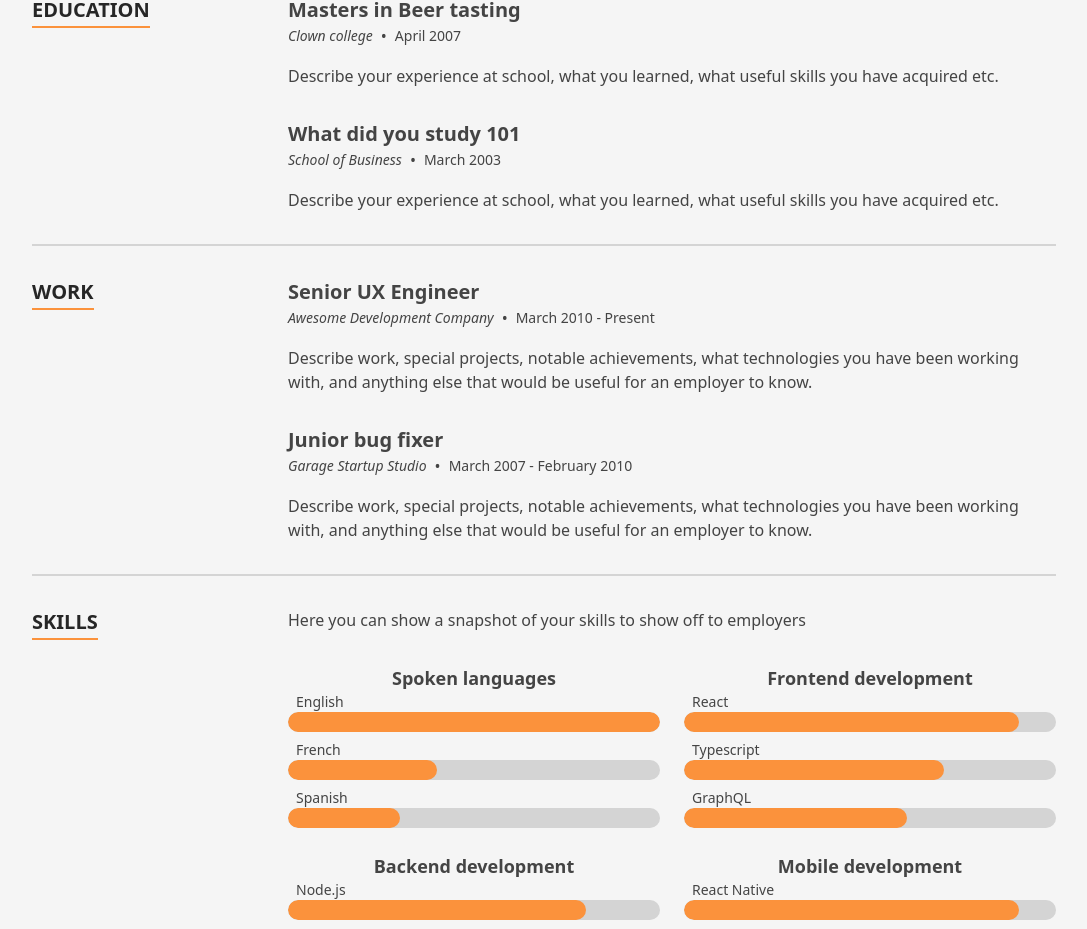
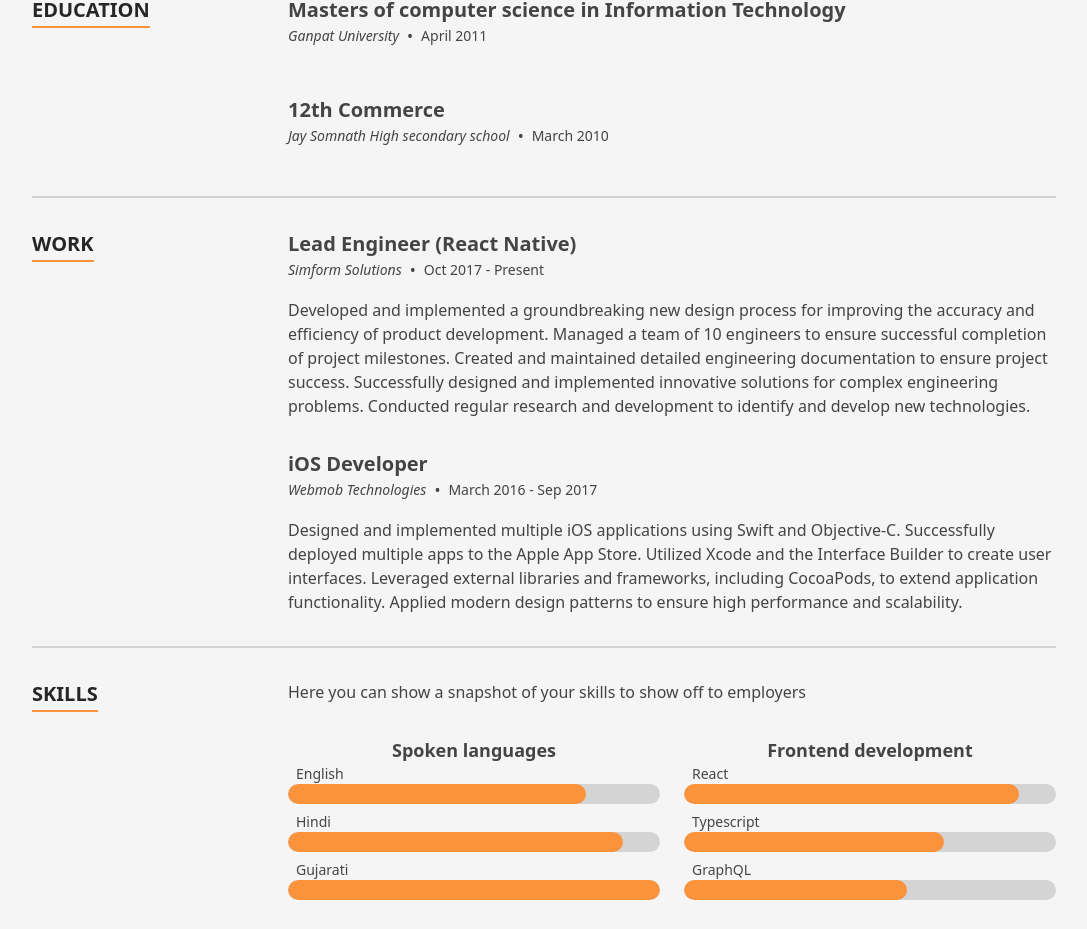
Before and after one commit to mspvirajpatel/mspvirajpatel, a Next.js app: page / in a window 1280 px wide. Shown: the part 1556-2485 px from the top of the page, without its empty margins (96-1183 px from the left). Built offline with nearby package versions, Linux system fonts and the light colour scheme.

Commit message:
Update details

```diff
--- a/src/data/data.tsx
+++ b/src/data/data.tsx
@@ -86,7 +86,7 @@ export const heroData: Hero = {
   ),
   actions: [
     {
-      href: '/assets/resume.pdf',
+      href: '../assets/resume.pdf',
       text: 'Resume',
       primary: true,
       Icon: ArrowDownTrayIcon,
@@ -134,15 +134,15 @@ export const skills: SkillGroup[] = [
     skills: [
       {
         name: 'English',
-        level: 10,
+        level: 8,
       },
       {
-        name: 'French',
-        level: 4,
+        name: 'Hindi',
+        level: 9,
       },
       {
-        name: 'Spanish',
-        level: 3,
+        name: 'Gujarati',
+        level: 10,
       },
     ],
   },
@@ -164,23 +164,6 @@ export const skills: SkillGroup[] = [
     ],
   },
   {
-    name: 'Backend development',
-    skills: [
-      {
-        name: 'Node.js',
-        level: 8,
-      },
-      {
-        name: 'Rust',
-        level: 5,
-      },
-      {
-        name: 'Golang',
-        level: 4,
-      },
-    ],
-  },
-  {
     name: 'Mobile development',
     skills: [
       {
@@ -189,11 +172,15 @@ export const skills: SkillGroup[] = [
       },
       {
         name: 'Flutter',
-        level: 4,
+        level: 1,
       },
       {
         name: 'Swift',
-        level: 3,
+        level: 7,
+      },
+      {
+        name: 'Objective-C',
+        level: 6,
       },
     ],
   },
@@ -204,25 +191,25 @@ export const skills: SkillGroup[] = [
  */
 export const portfolioItems: PortfolioItem[] = [
   {
-    title: 'Project title 1',
+    title: 'Gavel',
     description: 'Give a short description of your project here.',
     url: 'https://timbaker.me',
     image: porfolioImage1,
   },
   {
-    title: 'Project title 2',
+    title: 'Switchit',
     description: 'Give a short description of your project here.',
     url: 'https://timbaker.me',
     image: porfolioImage2,
   },
   {
-    title: 'Project title 3',
+    title: 'QuickCam',
     description: 'Give a short description of your project here.',
     url: 'https://timbaker.me',
     image: porfolioImage3,
   },
   {
-    title: 'Project title 4',
+    title: 'ViralCam',
     description: 'Give a short description of your project here.',
     url: 'https://timbaker.me',
     image: porfolioImage4,
@@ -251,24 +238,6 @@ export const portfolioItems: PortfolioItem[] = [
     url: 'https://timbaker.me',
     image: porfolioImage8,
   },
-  {
-    title: 'Project title 9',
-    description: 'Give a short description of your project here.',
-    url: 'https://timbaker.me',
-    image: porfolioImage9,
-  },
-  {
-    title: 'Project title 10',
-    description: 'Give a short description of your project here.',
-    url: 'https://timbaker.me',
-    image: porfolioImage10,
-  },
-  {
-    title: 'Project title 11',
-    description: 'Give a short description of your project here.',
-    url: 'https://timbaker.me',
-    image: porfolioImage11,
-  },
 ];
 
 /**
@@ -276,39 +245,44 @@ export const portfolioItems: PortfolioItem[] = [
  */
 export const education: TimelineItem[] = [
   {
-    date: 'April 2007',
-    location: 'Clown college',
-    title: 'Masters in Beer tasting',
-    content: <p>Describe your experience at school, what you learned, what useful skills you have acquired etc.</p>,
+    date: 'April 2011',
+    location: 'Ganpat University',
+    title: 'Masters of computer science in Information Technology',
+    content: <p></p>,
   },
   {
-    date: 'March 2003',
-    location: 'School of Business',
-    title: 'What did you study 101',
-    content: <p>Describe your experience at school, what you learned, what useful skills you have acquired etc.</p>,
+    date: 'March 2010',
+    location: 'Jay Somnath High secondary school',
+    title: '12th Commerce',
+    content: <p></p>,
   },
 ];
 
 export const experience: TimelineItem[] = [
   {
-    date: 'March 2010 - Present',
-    location: 'Awesome Development Company',
-    title: 'Senior UX Engineer',
+    date: 'Oct 2017 - Present',
+    location: 'Simform Solutions',
+    title: 'Lead Engineer (React Native)',
     content: (
       <p>
-        Describe work, special projects, notable achievements, what technologies you have been working with, and
-        anything else that would be useful for an employer to know.
+        Developed and implemented a groundbreaking new design process for improving the accuracy and efficiency of
+        product development. Managed a team of 10 engineers to ensure successful completion of project milestones.
+        Created and maintained detailed engineering documentation to ensure project success. Successfully designed and
+        implemented innovative solutions for complex engineering problems. Conducted regular research and development to
+        identify and develop new technologies.
       </p>
     ),
   },
   {
-    date: 'March 2007 - February 2010',
-    location: 'Garage Startup Studio',
-    title: 'Junior bug fixer',
+    date: 'March 2016 - Sep 2017',
+    location: 'Webmob Technologies',
+    title: 'iOS Developer',
     content: (
       <p>
-        Describe work, special projects, notable achievements, what technologies you have been working with, and
-        anything else that would be useful for an employer to know.
+        Designed and implemented multiple iOS applications using Swift and Objective-C. Successfully deployed multiple
+        apps to the Apple App Store. Utilized Xcode and the Interface Builder to create user interfaces. Leveraged
+        external libraries and frameworks, including CocoaPods, to extend application functionality. Applied modern
+        design patterns to ensure high performance and scalability.
       </p>
     ),
   },
```
Also changed, not shown: src/images/profilepic.jpg.
